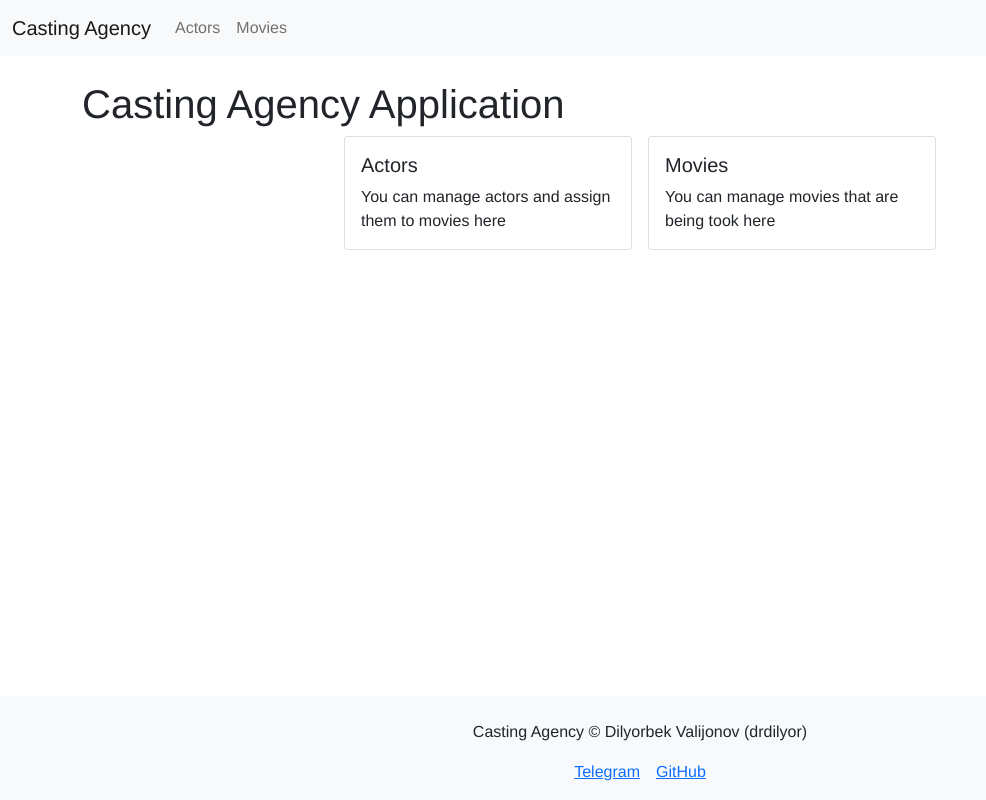
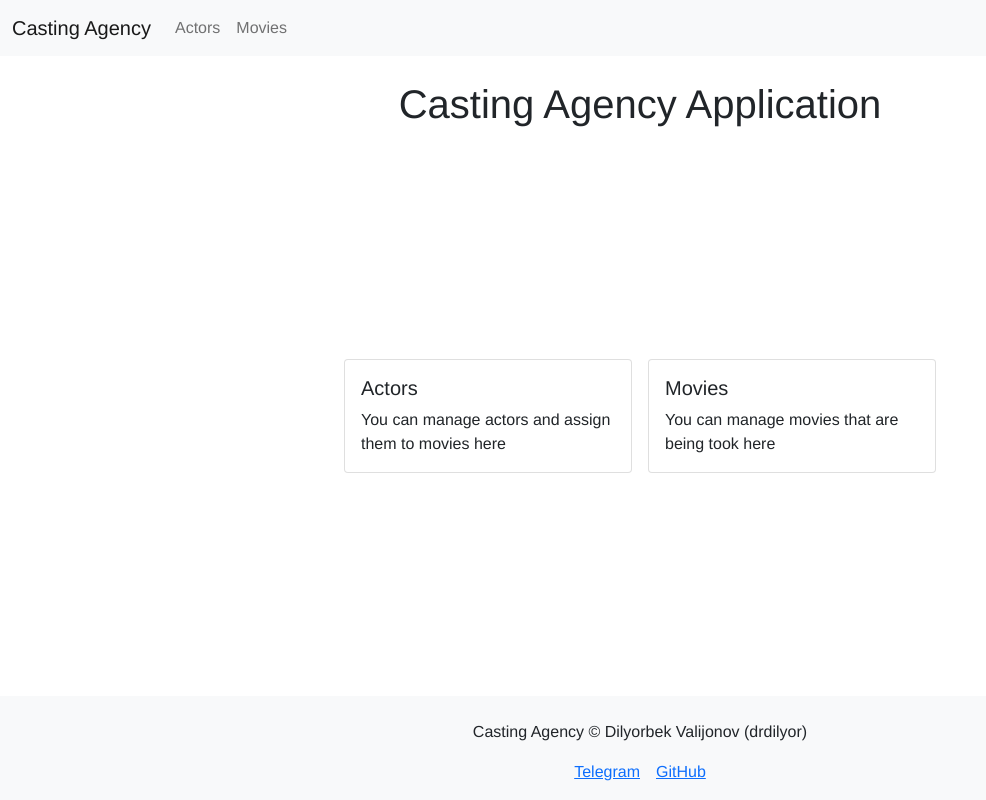
Before and after one commit to drdilyor/fsnd-capstone-frontend, a Vue app: page /#/ in a window 1280 px wide. Shown: the whole page, without its empty margins (0-986 px from the left). Built offline with nearby package versions, Linux system fonts and the light colour scheme.

Commit message:
Change: now home page cards are centered vertically

```diff
--- a/src/components/AppFooter.vue
+++ b/src/components/AppFooter.vue
@@ -1,6 +1,6 @@
 <template>
   <footer class="bg-light pt-4">
-    <div class="container">
+    <div class="container text-center">
       <p>Casting Agency &copy; Dilyorbek Valijonov (drdilyor)</p>
       <p>
         <a href="https://t.me/drdilyor">Telegram</a>
@@ -10,9 +10,3 @@
     </div>
   </footer>
 </template>
-
-<style>
-footer > .container {
-  text-align: center;
-}
-</style>
--- a/src/components/AppHeader.vue
+++ b/src/components/AppHeader.vue
@@ -1,7 +1,5 @@
 <template>
-  <nav
-    class="navbar navbar-expand-md navbar-light bg-light mb-4"
-    >
+  <nav class="navbar navbar-expand-md navbar-light bg-light mb-4">
     <div class="container-fluid">
       <router-link class="navbar-brand" to="/">Casting Agency</router-link>
       <button class="navbar-toggler" type="button" @click="navbarExpand = !navbarExpand">
--- a/src/views/Home.vue
+++ b/src/views/Home.vue
@@ -1,6 +1,6 @@
 <template>
-  <div class="container">
-    <h1>Casting Agency Application</h1>
+  <div class="container home-page">
+    <h1 class="text-center">Casting Agency Application</h1>
     <div class="home-page-cards">
       <div class="card">
         <router-link class="card-body" to="/actors" tag="div">
@@ -9,7 +9,7 @@
         </router-link>
       </div>
       <div class="card">
-        <router-link class="card-body" to="/actors" tag="div">
+        <router-link class="card-body" to="/movies" tag="div">
           <h5 class="card-title">Movies</h5>
           <div class="card-text">You can manage movies that are being took here</div>
         </router-link>
@@ -25,11 +25,18 @@ export default {
 </script>
 
 <style scoped>
+.home-page {
+  display: flex;
+  flex-direction: column;
+}
+
 .home-page-cards {
+  flex: 1;
   display: grid;
   column-gap: 1rem;
   row-gap: 1rem;
   grid-template-columns: repeat(auto-fit, 18rem);
   justify-content: center;
+  align-items: center;
 }
 </style>
```
